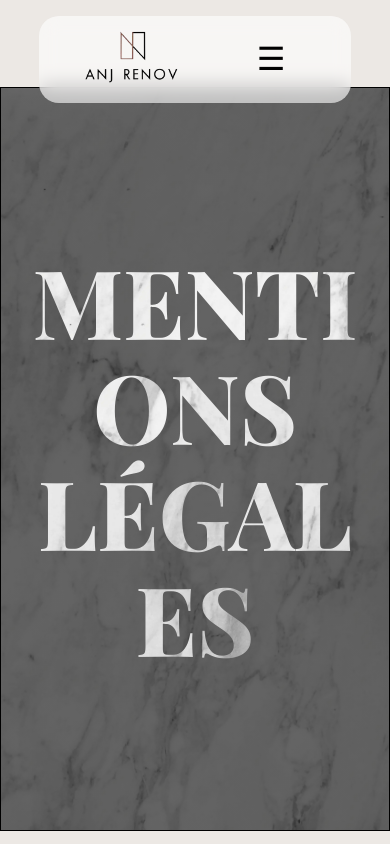
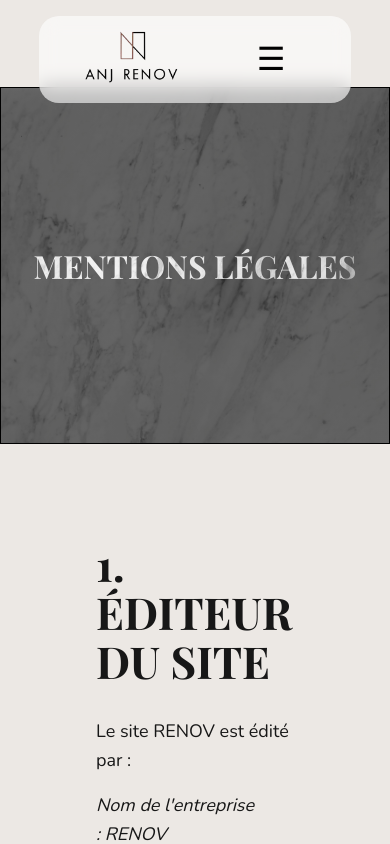
Before and after one commit to aurelienog/renov, a Next.js app: page /legal in a window 390 px wide. Shown: the top 844 px of the page. Built offline with nearby package versions, Linux system fonts and the light colour scheme; a web font is replaced by a local one.

Commit message:
titles fonts responsive

```diff
--- a/src/app/confidentiality/page.module.css
+++ b/src/app/confidentiality/page.module.css
@@ -3,11 +3,12 @@
 .page {
   position: relative;
 
+
   & h1 {
   padding: 10rem 1rem;
   text-align: center;
   margin-bottom: 4rem;
-  font-size: 6rem;
+  font-size: clamp(2rem, 6vw, 6rem);
   border: solid 1px black;
   }
 
--- a/src/app/confidentiality/page.tsx
+++ b/src/app/confidentiality/page.tsx
@@ -5,7 +5,7 @@ import HeaderServer from '@/components/header/HeaderServer';
 function confidentialityPage(): JSX.Element {
   return (
     <>
-    <HeaderServer />
+    <HeaderServer/>
     <main className={`base-layout ${styles.page}`}>
       <section className='full-width'>
         <div className={styles.wrapper}>
--- a/src/app/globals.css
+++ b/src/app/globals.css
@@ -37,14 +37,11 @@ a {
 }
 
 
-h1 { font-size: 4.25rem;  text-transform: uppercase; }
-:is(h2, caption) { font-size: 3.5rem; margin-bottom: 10rem; text-transform: uppercase;}
+h1 { font-size: clamp(1.8rem, 10vw, 6rem);  text-transform: uppercase; }
+:is(h2, caption) { font-size: clamp(1rem, 2.5rem, 3.5rem);; margin-bottom: 10rem; text-transform: uppercase;}
 h3 { font-size: 1.625rem; }
 
-@media (max-width: 768px) {
-  h1 { font-size: 3rem; }
-:is(h2, caption) { font-size: 2.5rem; margin-bottom: 10rem; text-transform: uppercase;}
-}
+
 
 :is(h1, h2, h3, h4, caption, q) {
   font-family: var(--font-primary);
--- a/src/app/variables.css
+++ b/src/app/variables.css
@@ -21,7 +21,7 @@
   --fw-light: 300;
   --fw-regular: 400;
   --fw-semi-bold: 600;
-  --fw-bold: 800;
+  --fw-bold: 700;
 
   --navbar-size: 60px;
   --border-radius: 20px;
--- a/src/sections-home/hero-section/styles.module.css
+++ b/src/sections-home/hero-section/styles.module.css
@@ -15,13 +15,12 @@
   height: vh;
 
   & h2 {
-    font-size: clamp(2,5rem, 3rem, 6vw, 4rem);
+    font-size: clamp(2.5rem, 6vw, 4rem);
     margin-bottom: 3rem;
     text-transform: uppercase;
     font-weight: var(--fw-semi-bold);
+  }
 
-
-  }
   & p {
     font-size: 1.5rem;
     margin-bottom: 5rem;
```
Also changed, not shown: src/app/about/page.module.css (line endings or trailing spaces), src/components/header/Header.tsx (line endings or trailing spaces).
